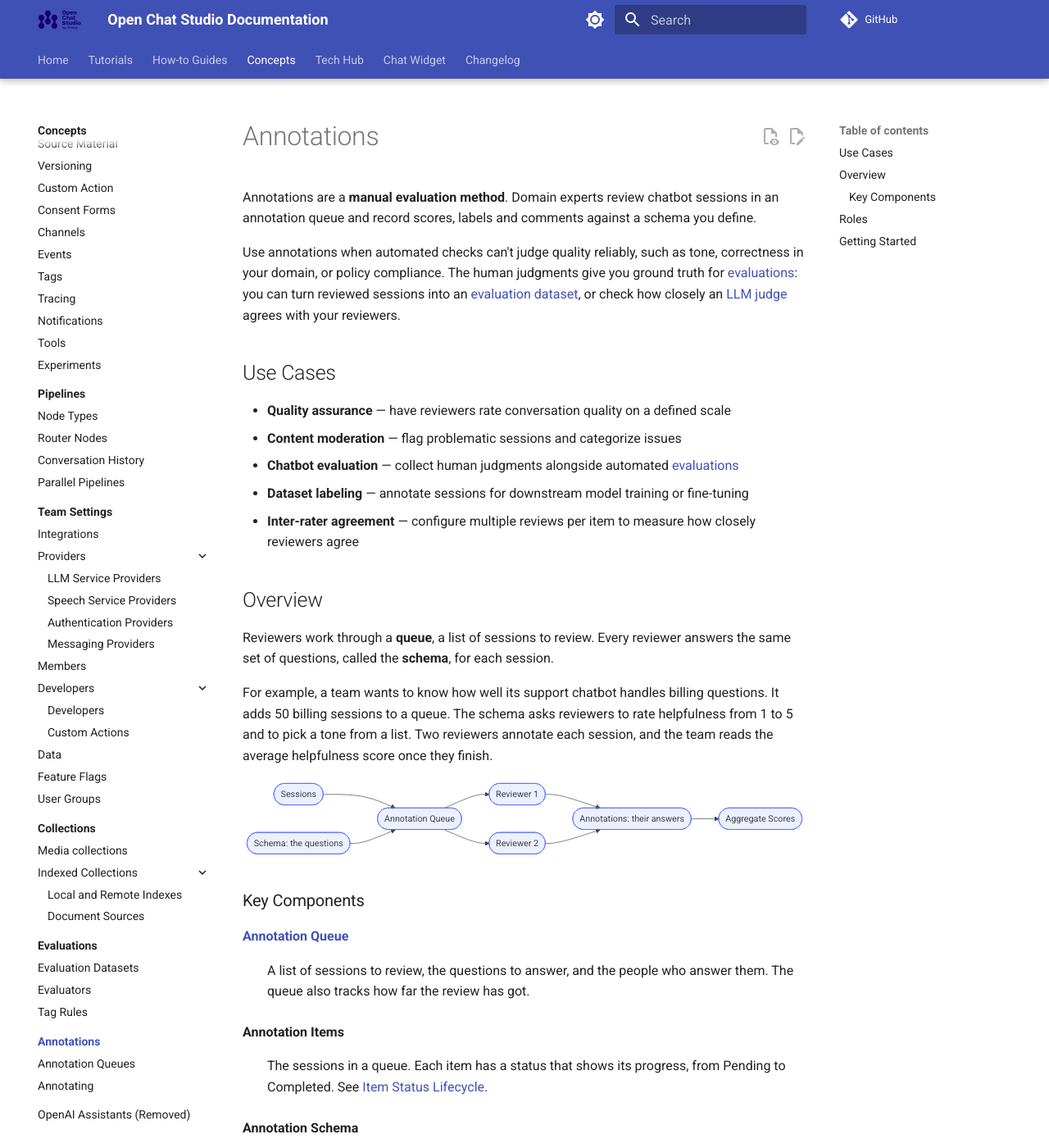
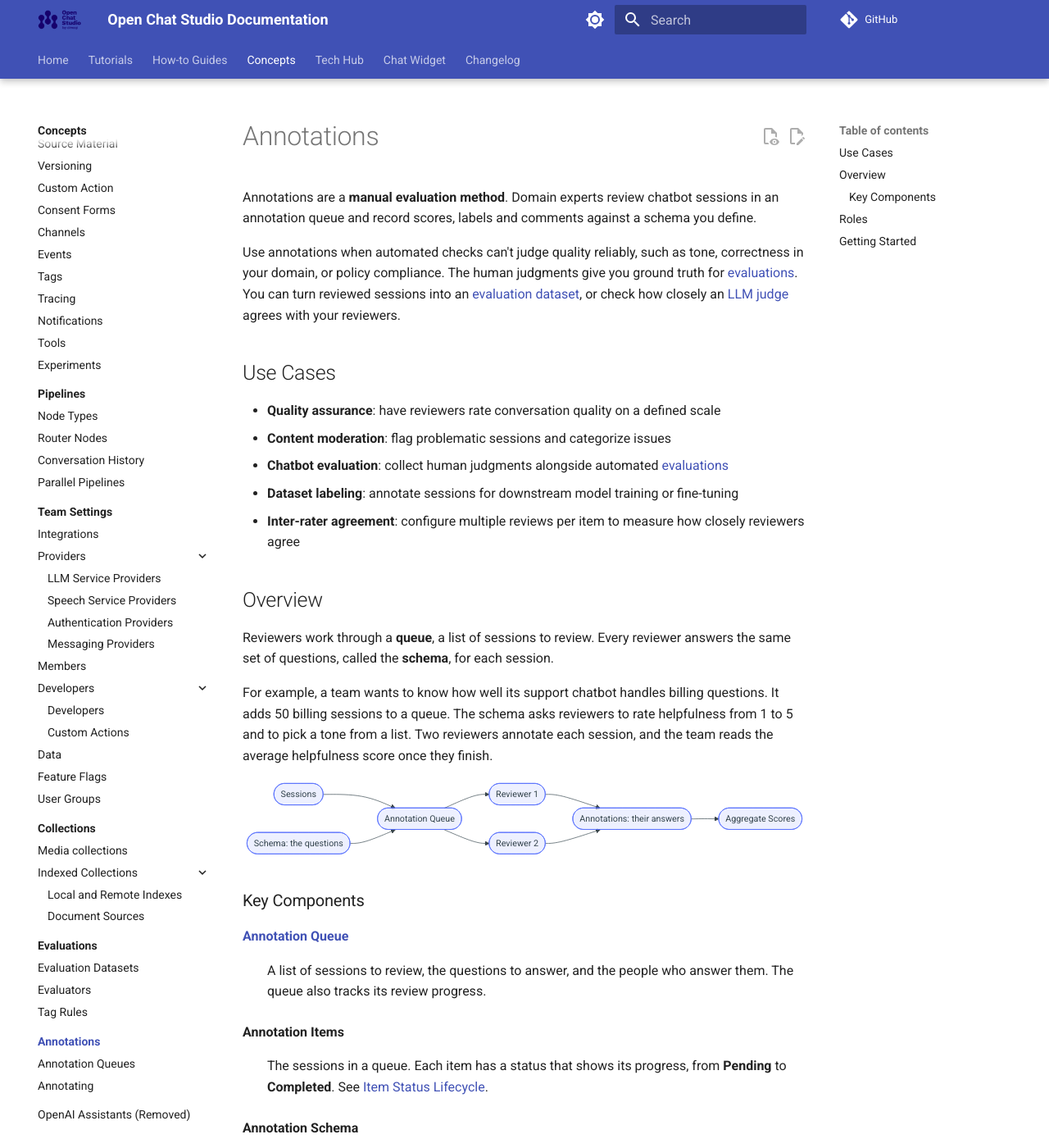
Before and after one commit to dimagi/open-chat-studio-docs, an MkDocs documentation site: the page built from docs/concepts/annotations/index.md, in a window 1280 px wide and 1400 px high. Shown: the whole window at 82% size. Built offline with MkDocs 1.6.1 and Material for MkDocs 9.7.7, drawn with Linux system fonts in a browser that asks for light colours; a script that is not in the unit is left out; comment, search, counter and statistics services are not loaded; some of the changed text lies outside the part shown.

Commit message:
Grammar and editorial standards

````diff
--- a/docs/concepts/annotations/index.md
+++ b/docs/concepts/annotations/index.md
@@ -1,22 +1,29 @@
 # Annotations
 
-Annotations are a **manual evaluation method**. Domain experts review chatbot sessions in an annotation queue and record scores, labels and comments against a schema you define.
+Annotations are a **manual evaluation method**.
+Domain experts review chatbot sessions in an annotation queue and record scores, labels and comments against a schema you define.
 
-Use annotations when automated checks can't judge quality reliably, such as tone, correctness in your domain, or policy compliance. The human judgments give you ground truth for [evaluations](../evaluations/index.md): you can turn reviewed sessions into an [evaluation dataset](../evaluations/dataset.md), or check how closely an [LLM judge](../evaluations/evaluators.md#llm-evaluator) agrees with your reviewers.
+Use annotations when automated checks can't judge quality reliably, such as tone, correctness in your domain, or policy compliance.
+The human judgments give you ground truth for [evaluations](../evaluations/index.md).
+You can turn reviewed sessions into an [evaluation dataset](../evaluations/dataset.md), or check how closely an [LLM judge](../evaluations/evaluators.md#llm-evaluator) agrees with your reviewers.
 
 ## Use Cases
 
-- **Quality assurance** — have reviewers rate conversation quality on a defined scale
-- **Content moderation** — flag problematic sessions and categorize issues
-- **Chatbot evaluation** — collect human judgments alongside automated [evaluations](../evaluations/index.md)
-- **Dataset labeling** — annotate sessions for downstream model training or fine-tuning
-- **Inter-rater agreement** — configure multiple reviews per item to measure how closely reviewers agree
+- **Quality assurance**: have reviewers rate conversation quality on a defined scale
+- **Content moderation**: flag problematic sessions and categorize issues
+- **Chatbot evaluation**: collect human judgments alongside automated [evaluations](../evaluations/index.md)
+- **Dataset labeling**: annotate sessions for downstream model training or fine-tuning
+- **Inter-rater agreement**: configure multiple reviews per item to measure how closely reviewers agree
 
 ## Overview
 
-Reviewers work through a **queue**, a list of sessions to review. Every reviewer answers the same set of questions, called the **schema**, for each session.
+Reviewers work through a **queue**, a list of sessions to review.
+Every reviewer answers the same set of questions, called the **schema**, for each session.
 
-For example, a team wants to know how well its support chatbot handles billing questions. It adds 50 billing sessions to a queue. The schema asks reviewers to rate helpfulness from 1 to 5 and to pick a tone from a list. Two reviewers annotate each session, and the team reads the average helpfulness score once they finish.
+For example, a team wants to know how well its support chatbot handles billing questions.
+It adds 50 billing sessions to a queue.
+The schema asks reviewers to rate helpfulness from 1 to 5 and to pick a tone from a list.
+Two reviewers annotate each session, and the team reads the average helpfulness score once they finish.
 
 ```mermaid
 flowchart LR
@@ -32,16 +39,23 @@ flowchart LR
 ### Key Components
 
 **[Annotation Queue](queues.md)**
-: A list of sessions to review, the questions to answer, and the people who answer them. The queue also tracks how far the review has got.
+: A list of sessions to review, the questions to answer, and the people who answer them.
+  The queue also tracks its review progress.
 
 **Annotation Items**
-: The sessions in a queue. Each item has a status that shows its progress, from Pending to Completed. See [Item Status Lifecycle](annotating.md#item-status-lifecycle).
+: The sessions in a queue.
+  Each item has a status that shows its progress, from **Pending** to **Completed**.
+  See [Item Status Lifecycle](annotating.md#item-status-lifecycle).
 
 **Annotation Schema**
-: The questions every reviewer answers for every item, defined once per queue. Because all reviewers answer the same questions, their answers can be compared, summarised in aggregate scores and exported. The schema's structure is fixed once reviews begin, so earlier answers stay valid. See [Annotation Schema](queues.md#annotation-schema).
+: The questions every reviewer answers for every item, defined once per queue.
+  Because all reviewers answer the same questions, their answers can be compared, summarised in aggregate scores and exported.
+  The schema's structure is fixed once reviews begin, so earlier answers stay valid.
+  See [Annotation Schema](queues.md#annotation-schema).
 
 **Annotation**
-: One reviewer's answers for one item. A reviewer annotates each item once and can edit their annotation afterwards.
+: One reviewer's answers for one item.
+  A reviewer annotates each item once and can edit their annotation afterwards.
 
 ## Roles
 
@@ -51,7 +65,8 @@ flowchart LR
 | **Annotation Reviewer** | View and annotate queues they are assigned to only, including viewing the chat sessions attached to each queue item. Cannot manage queues, export, or access other app areas. |
 
 !!! note "Annotation Reviewer role"
-    The **Annotation Reviewer** role is designed for external annotators or team members who should only have access to their assigned annotation work — they won't see other parts of the application.
+    The **Annotation Reviewer** role is designed for external annotators or team members who should only have access to their assigned annotation work.
+    They won't see other parts of the application.
 
 ## Getting Started
 
````
Also changed, not shown: docs/concepts/annotations/annotating.md (+7 -2 lines), docs/concepts/annotations/queues.md (+3 -2 lines), docs/how-to/annotations/create-a-queue.md (+5 -5 lines), docs/how-to/annotations/export-annotations.md (+8 -3 lines), docs/tech-hub/annotations/export-format.md (+2 -2 lines).
